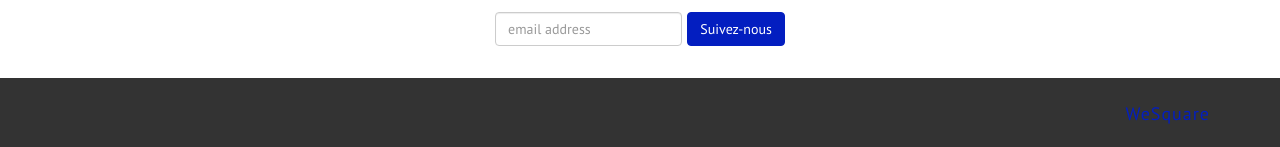
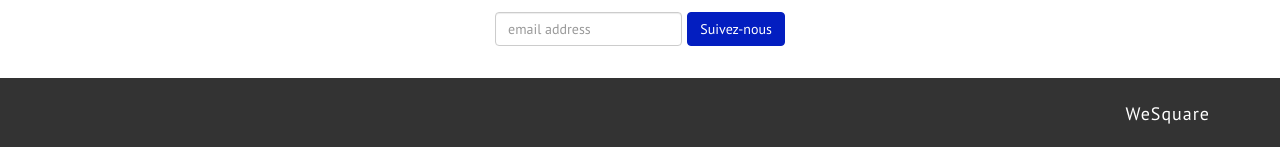
Before and after one commit to Seb1501/wesquare, a Jekyll site: the page built from index.html, in a window 1280 px wide and 1400 px high, scrolled down 2126 px. Shown: the part 1250-1397 px from the top of the window. Built offline with Jekyll 4.4.1, drawn with Linux system fonts in a browser that asks for light colours; nearby versions of some CDN libraries; Markdown is read by kramdown in place of the engine named in the settings.

Commit message:
Wesquare en blanc dans le footer

```diff
--- a/css/style.css
+++ b/css/style.css
@@ -384,7 +384,7 @@ body{
 }
 
 #footer h4 {
-	color: rgba(3, 30, 192, 1);
+	color: white;
 }
 
 #footer a:hover {
```
Also changed, not shown: 1 other file.
